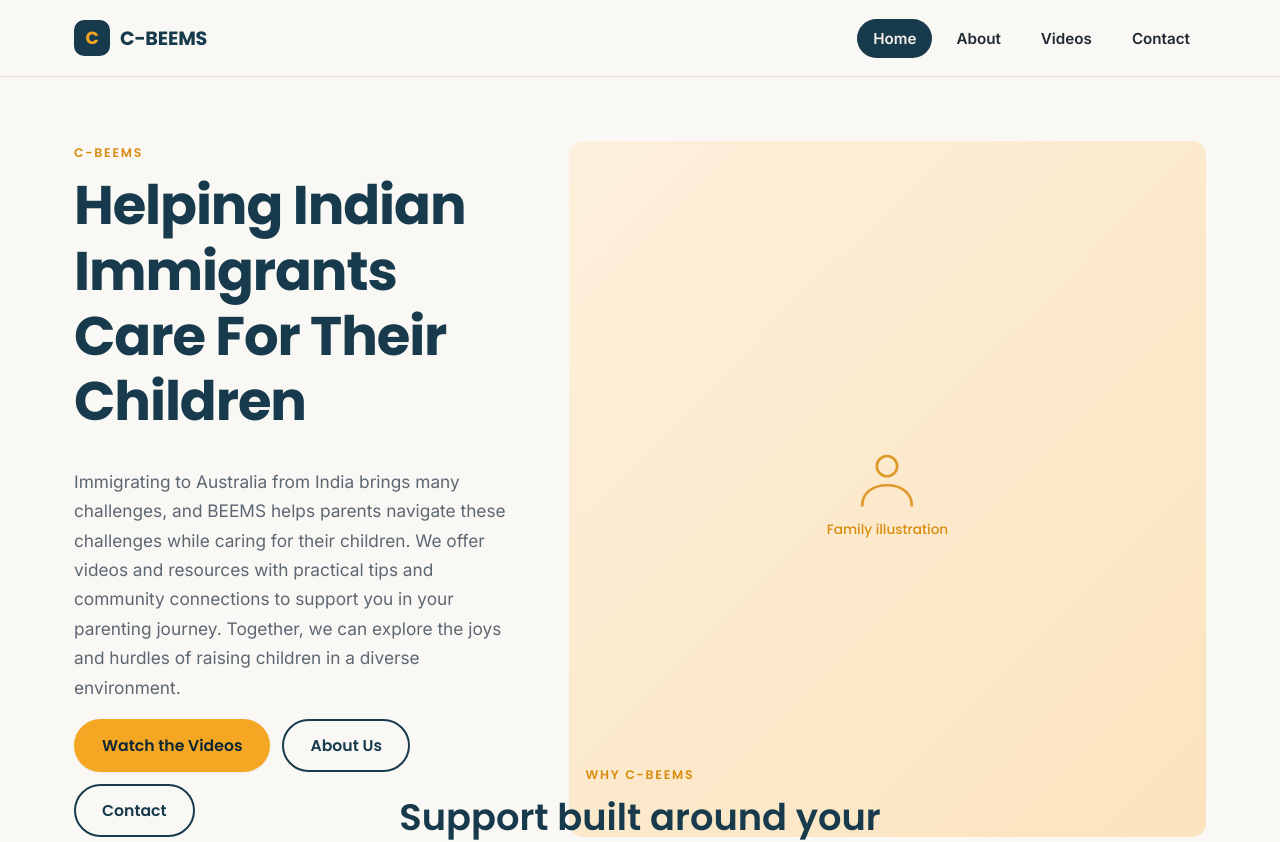
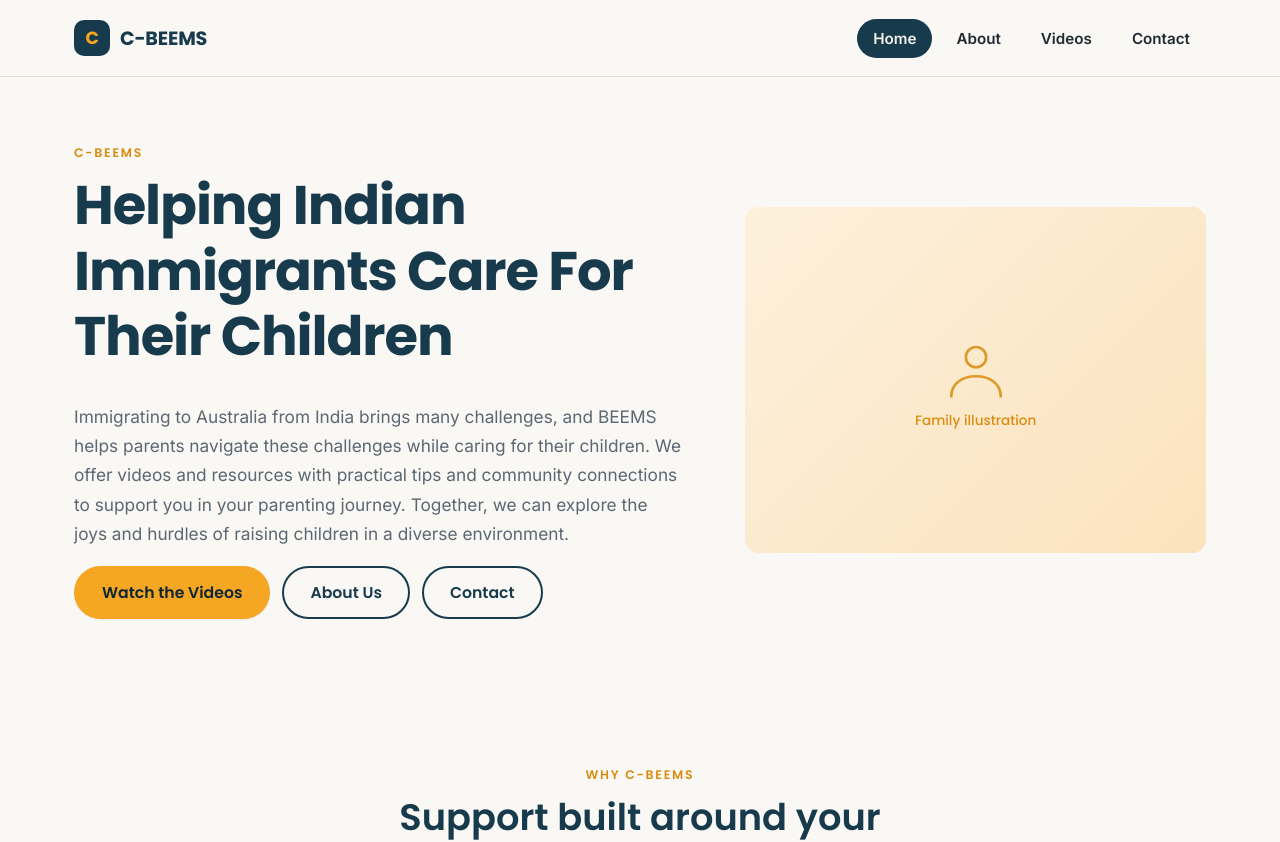
Before and after one commit to toonoisy/beems-migrated, a React (Vite) app: page / in a window 1280 px wide. Shown: the top 842 px of the page. Built offline with nearby package versions, Linux system fonts and the light colour scheme; no server answers; the database is empty.

Commit message:
Fix hero image overflowing into the next section

```diff
--- a/src/components/PlaceholderImage.css
+++ b/src/components/PlaceholderImage.css
@@ -1,6 +1,6 @@
 .placeholder-image {
   width: 100%;
-  height: 100%;
+  height: auto;
   min-height: 160px;
   display: flex;
   flex-direction: column;
```
